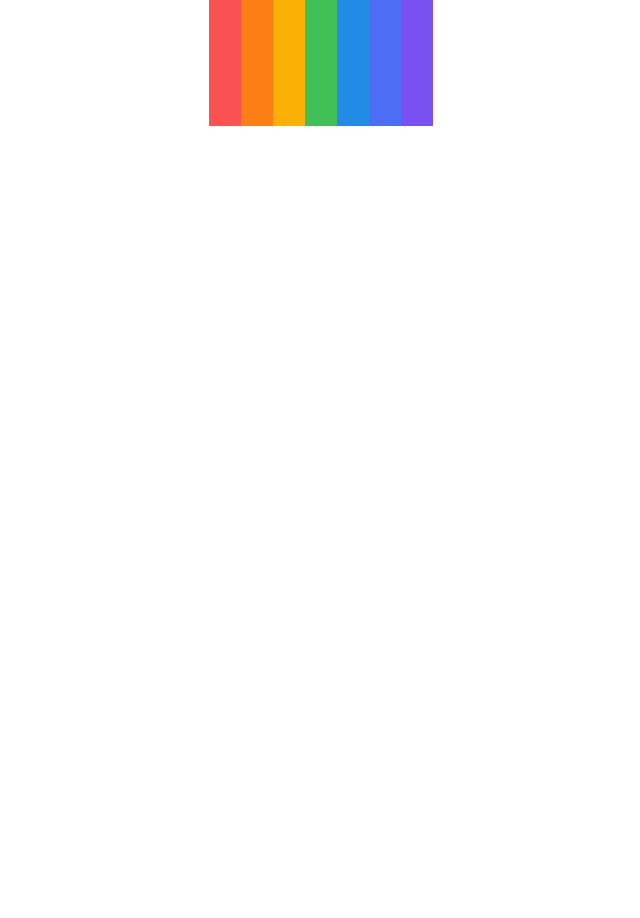
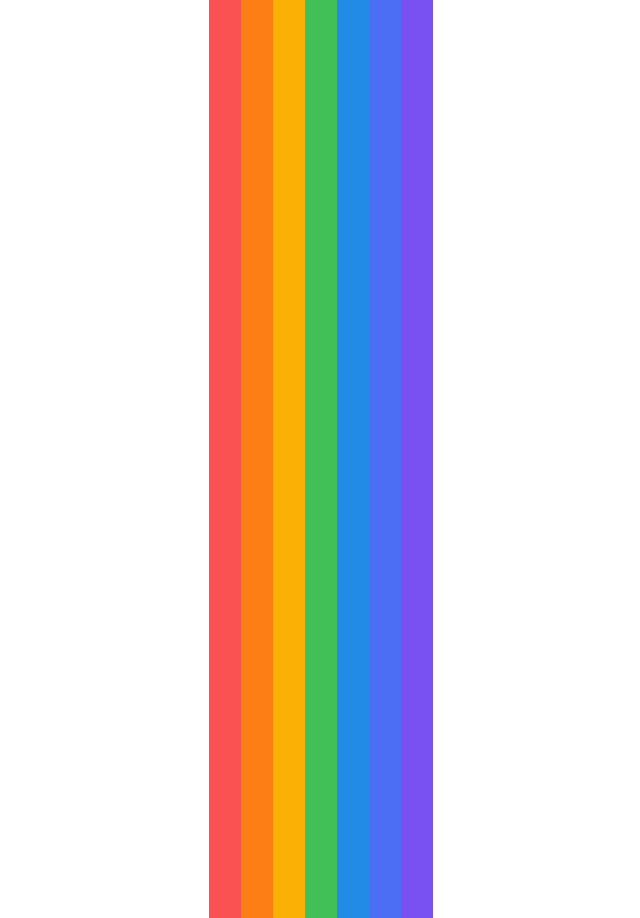
Before and after one commit to BT-Creator/scroll-for-gold, a React (Vite) app: page / in a window 1280 px wide. Shown: the part 2080-2998 px from the top of the page, without its empty margins (319-959 px from the left). Before the commit the page ends 2206 px from the top, so only its background shows below. Built offline with nearby package versions, Linux system fonts and the light colour scheme.

Commit message:
Able to lock scroll when entering drag & drop rainbow

```diff
--- a/package.json
+++ b/package.json
@@ -13,7 +13,8 @@
     "@mantine/core": "^7.5.3",
     "@mantine/hooks": "^7.5.3",
     "react": "^18.2.0",
-    "react-dom": "^18.2.0"
+    "react-dom": "^18.2.0",
+    "react-visibility-sensor": "^5.1.1"
   },
   "devDependencies": {
     "@types/react": "^18.2.55",
--- a/src/App.tsx
+++ b/src/App.tsx
@@ -4,22 +4,24 @@ import { MantineProvider, Flex, Container } from '@mantine/core';
 import NormalRainbow from './components/rainbow/NormalRainbow'
 import HeroHeading from './components/HeroHeading/HeroHeading';
 import Header from './components/Header/Header';
+import DragDropRainbow from './components/DragDropRainbow/DragDropRainbow';
 
 function App() {
   return (
     <MantineProvider>
-      <Header/>
+      <Header />
       <Container fluid>
         <Flex
-        gap="md"
+          gap="0"
           justify="center"
           align="center"
           direction="column"
           wrap="nowrap">
           <HeroHeading
             title='Scroll for Gold'
-          text="At the end of the page, there's a pot of gold, just for you! Just scroll down and try to get it ^^"/>
-        <NormalRainbow/>
+            text="At the end of the page, there's a pot of gold, just for you! Just scroll down and try to get it ^^" />
+          <NormalRainbow />
+          <DragDropRainbow />
         </Flex>
       </Container>
     </MantineProvider>
--- /dev/null
+++ b/src/components/DragDropRainbow/DragDropRainbow.tsx
@@ -0,0 +1,34 @@
+import { Group, Container } from "@mantine/core";
+import { useState } from "react";
+import ReactVisibilitySensor from "react-visibility-sensor";
+
+export default function DragDropRainbow(){
+    const [visible, setVisible] = useState(false)
+    const wheelEvent = 'onwheel' in document.createElement('div') ? 'wheel' : 'mousewheel'
+
+    function onChange(intersecting:boolean) {
+        setVisible(intersecting);
+        console.log(intersecting);
+        if(intersecting){
+            console.log("Locking Position")
+            window.addEventListener("DOMMouseScroll", e => e.preventDefault(), false)
+            window.addEventListener(wheelEvent, e => e.preventDefault(), {passive: false})
+            window.addEventListener("touchmove", e => e.preventDefault(), {passive: false})
+            window.addEventListener("keydown", e => console.log(e.key), false)
+        }
+    }
+
+    return (
+        <ReactVisibilitySensor onChange={onChange}>
+            <Group justify="center" grow gap="0">
+                <Container bg='red' h='99vh'/>
+                <Container bg='orange' h='99vh'/>
+                <Container bg='yellow' h='99vh'/>
+                <Container bg='green' h='99vh'/>
+                <Container bg='blue' h='99vh'/>
+                <Container bg='indigo' h='99vh'/>
+                <Container bg='violet' h='99vh'/>
+            </Group>
+        </ReactVisibilitySensor>
+    )
+}
--- a/src/components/rainbow/NormalRainbow.tsx
+++ b/src/components/rainbow/NormalRainbow.tsx
@@ -3,7 +3,7 @@ import './NormalRainbow.css';
 
 export default function NormalRainbow(){
     return (
-        <Group mx='md' justify="center" grow gap="0">
+        <Group mt='md' justify="center" grow gap="0">
             <Container bg='red' h='2000'/>
             <Container bg='orange' h='2000'/>
             <Container bg='yellow' h='2000'/>
```
Also changed, not shown: 1 other file (tests, documents, lock files or other folders). Lines whose indentation alone changed are shown as unchanged.
